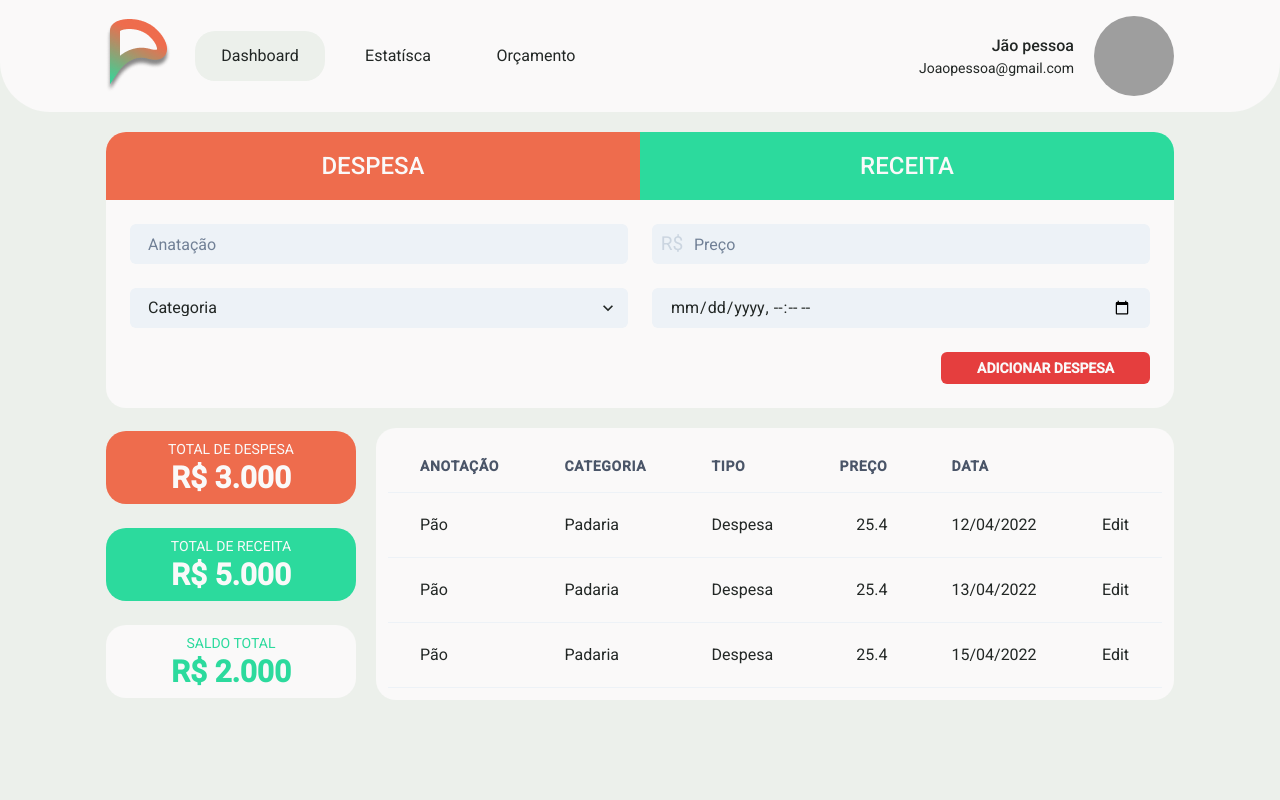
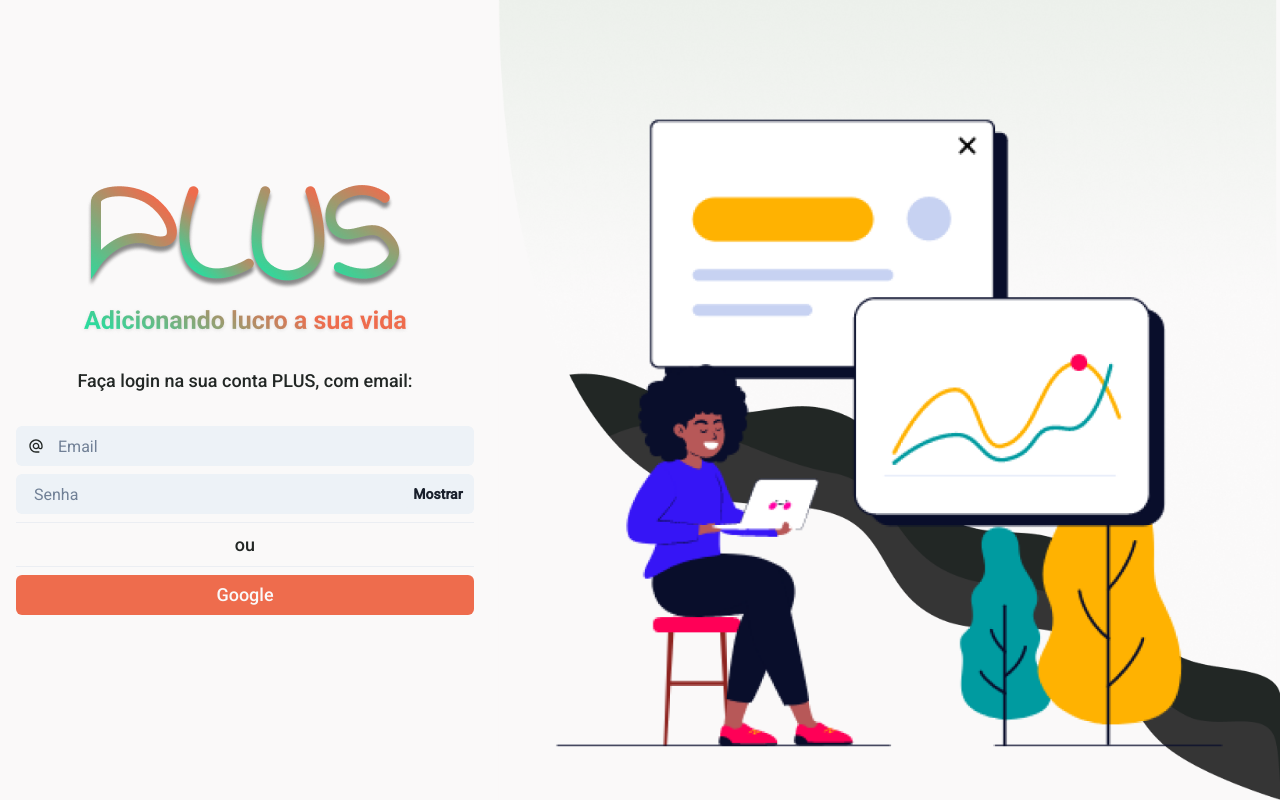
Before and after one commit to SitaGomes/Plus, a Next.js app: page / in a window 1280 px wide. Built offline with nearby package versions, Linux system fonts and the light colour scheme; grey boxes are pictures that could not be loaded.

Commit message:
feat: Sing in

```diff
--- /dev/null
+++ b/src/components/SingIn/EmailInput.tsx
@@ -0,0 +1,20 @@
+import { Icon, Input, InputGroup, InputLeftElement } from "@chakra-ui/react";
+
+import {MdOutlineAlternateEmail} from "react-icons/md"
+
+export function EmailInput() {
+    return(
+        <InputGroup>
+            <InputLeftElement
+                pointerEvents='none'
+            >
+                <Icon as={MdOutlineAlternateEmail} />
+            </InputLeftElement>
+            <Input
+                type='email'
+                placeholder='Email'
+                variant="filled"
+            />
+      </InputGroup>
+    )
+}
--- /dev/null
+++ b/src/components/SingIn/PasswordInput.tsx
@@ -0,0 +1,23 @@
+import { Button, Input, InputGroup, InputRightElement } from "@chakra-ui/react"
+import { useState } from "react"
+
+export function PasswordInput() {
+    const [show, setShow] = useState(false)
+    const handleClick = () => setShow(!show)
+
+    return (
+      <InputGroup size='md'>
+        <Input
+          variant="filled"
+          pr='4.5rem'
+          type={show ? 'text' : 'password'}
+          placeholder='Senha'
+        />
+        <InputRightElement width='4.5rem'>
+          <Button h='1.75rem' size='sm' onClick={handleClick}>
+            {show ? 'Esconder' : 'Mostrar'}
+          </Button>
+        </InputRightElement>
+      </InputGroup>
+    )
+  }
--- a/src/pages/_document.tsx
+++ b/src/pages/_document.tsx
@@ -13,7 +13,6 @@
             <link rel="preconnect" href="https://fonts.googleapis.com"/>
             <link rel="preconnect" href="https://fonts.gstatic.com" />
             <link href="https://fonts.googleapis.com/css2?family=Roboto:wght@400;500&display=swap" rel="stylesheet"/>
-            <meta name="viewport" content="initial-scale=1, width=device-width" />
         </Head>
         <body>
           <Main />
--- a/src/pages/index.tsx
+++ b/src/pages/index.tsx
@@ -1,20 +1,16 @@
-import type { NextPage } from 'next'
+import { Box, Button, Container, Divider, Flex, HStack, Image, Stack, Text, VStack } from "@chakra-ui/react";
+import { NextPage } from "next";
 import Head from 'next/head'
-
-//* Components
-import { AddTransaction } from '../components/AddTransaction'
-import { Menu } from '../components/Menu'
-import { Box, Container, HStack } from '@chakra-ui/react'
-import { TransactionCard } from '../components/TransactionCards'
-import { TransactionTable } from '../components/TransactionTable'
+import { EmailInput } from "../components/SingIn/EmailInput";
+import { PasswordInput } from "../components/SingIn/PasswordInput";
 
 
-const Home: NextPage = () => {
-  return (
-    <div>
+const SingIn: NextPage = () => {
+    return(
+        <>
             <Head>
-        <title>Plus | Dashboard</title>
-        <meta name="Plus" content="Melhore seu gerenciamento financeiro" />
+                <title>Plus | Sing in</title>
+                <meta name="Plus" content="Adicionando lucro a sua vida" />
 
                 {/* Favicon */}
                 <link rel="Plus" href="/favicon.ico" type="image/x-icon" />
@@ -22,29 +18,38 @@
                 <link rel="icon" type="image/png" sizes="32x32" href="/favicon-32x32.png"/>
                 <link rel="icon" type="image/png" sizes="16x16" href="/favicon-16x16.png"/>
                 <link rel="manifest" href="/site.webmanifest"/>
+                <meta name="viewport" content="initial-scale=1, width=device-width" />
             </Head>
 
-      <Menu />
+            <HStack justify="space-between" bgColor="brand.white-900" h="100vh">
+                <Container >
+                    <VStack h="100%" color="brand.black-700" justify="center" >
+                            <Image src="/images/Logo_Slogan.png" alt="Plus - Adicionando lucro a sua vida" />
+                            <Text fontWeight="medium" fontSize="lg" py={6}>
+                                Faça login na sua conta PLUS, com email:
+                            </Text>
+                            <EmailInput />
+                            <PasswordInput />
 
-      <Container maxW="1100px">
-        <AddTransaction />
+                                <Divider orientation='horizontal' />
+                                <Text fontWeight="medium" fontSize="lg">ou</Text>
+                                <Divider orientation='horizontal' />
 
+                            <Button w="100%" bgColor="brand.orange-500" color="brand.white-900">
+                                <Text fontWeight="medium" fontSize="lg">
+                                    Google
+                                </Text>
+                            </Button>
 
-        <HStack mt={5} gap={5} flexWrap="wrap" justify={["center", "center","flex-start"]}>
-          <TransactionCard />
+                    </VStack>
+                </Container>
 
-          <Box w={["100%", 500]} flex="1">
-            <TransactionTable />
-          </Box>
-
+                <Image flex="1" h="100%" src="/images/Banner.png" alt="Adicione lucro a sua vida" />
             </HStack>
 
 
-      </Container>
-
-
-    </div>
+        </>
     )
 }
 
-export default Home
+export default SingIn
```
Also changed, not shown: src/pages/dashboard.tsx (added, +52 -0 lines), public/images/Banner.png (added), public/images/Logo_Slogan.png (added). Lines whose indentation alone changed are shown as unchanged.
